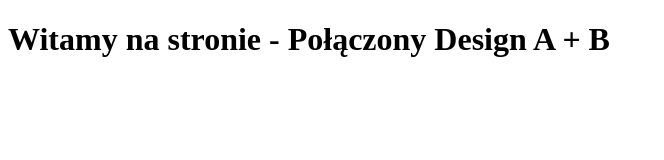
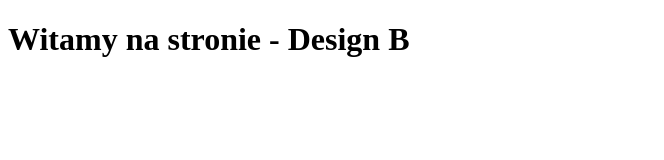
Before and after one commit to DawidAnt04/projekt-java, a plain HTML site: page index.html in a window 1280 px wide. Shown: the whole page, without its empty margins (0-664 px from the left). Drawn offline with Linux system fonts and the light colour scheme.

Commit message:
feat: design B nagłówka

```diff
--- a/index.html
+++ b/index.html
@@ -12,7 +12,8 @@
 
     <header>
 
-<h1>Witamy na stronie - Połączony Design A + B</h1>
+<h1>Witamy na stronie - Design B</h1>
+
 
 
 
```
